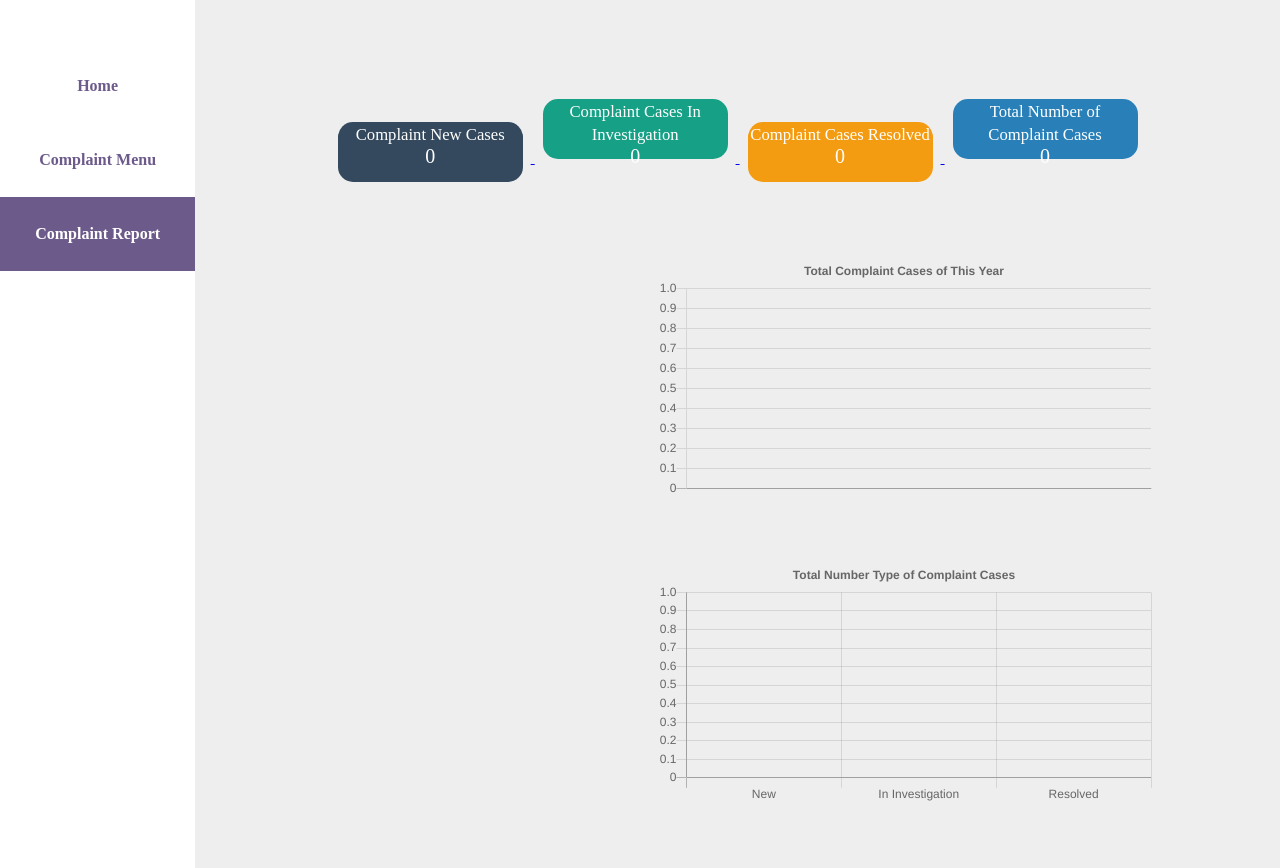
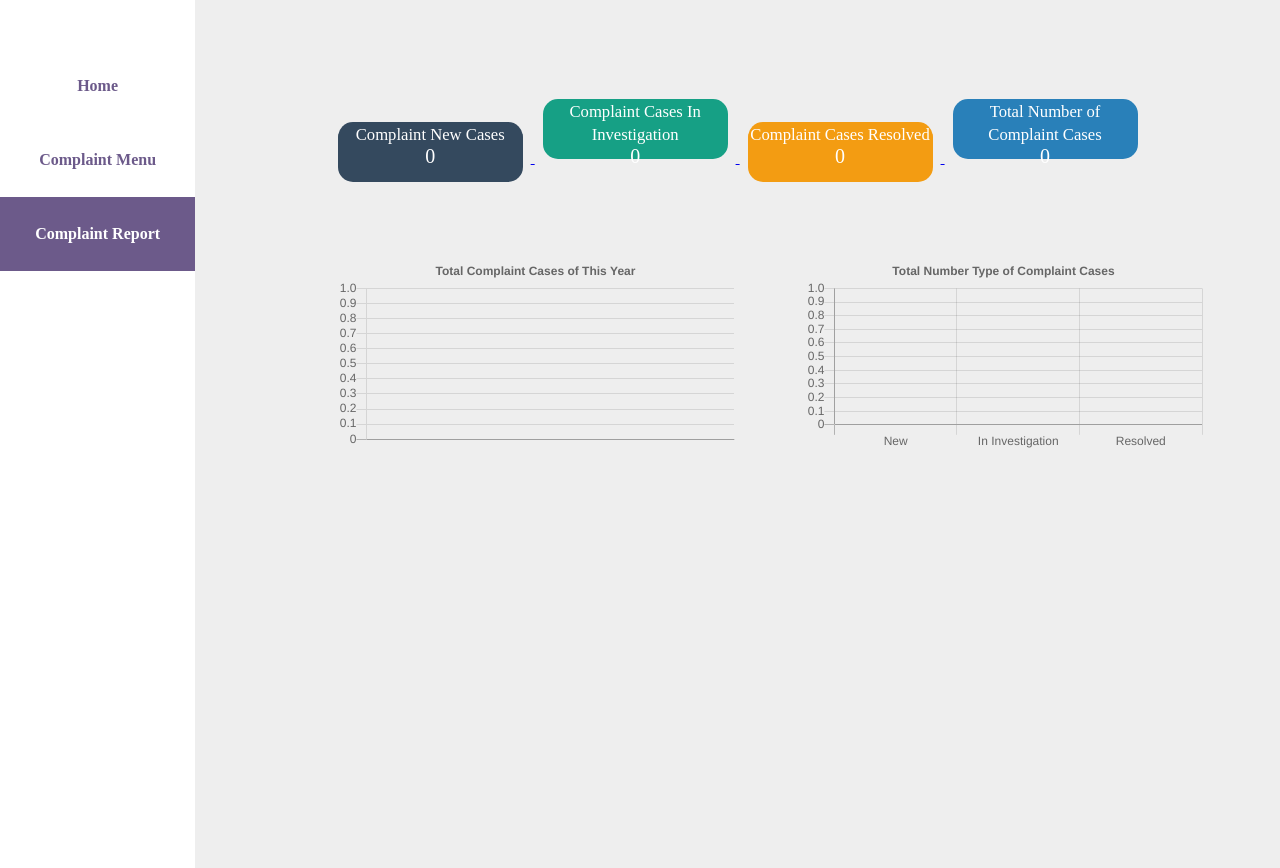
Before and after one commit to tengxing-tan/ump-food-delivery-foody, a PHP site: page /web_test/foody-complaint/admin/report.php in a window 1280 px wide. Shown: the part 121-989 px from the top of the page. Run offline with PHP 8.4, Linux system fonts and the light colour scheme; data that the repository does not hold is empty; some libraries are stand-ins or nearby versions.

Commit message:
adjust css

```diff
--- a/complaint/css/report.css
+++ b/complaint/css/report.css
@@ -37,10 +37,15 @@ body{
 }
 
 
+.diagramCard{
+    display:flex;
+    align-items: center;
+    justify-content: center;
+}
+
 .diagram{
-    margin-left:30vw;
-    margin-right:20px;
-
+    width:50vw;
+    margin-left: 5vw;
 }
 
 /*
--- a/complaint/foody-complaint/admin/report.php
+++ b/complaint/foody-complaint/admin/report.php
@@ -127,7 +127,7 @@ include("../connecttest.php");
 
         </a>
         <div class="diagramCard">
-            <div class="diagram"> <canvas id="myChart" style="max-width:500px;"></canvas> </div> <br><br><br>
+            <div class="diagram"> <canvas id="myChart" style="max-width:500px;"></canvas> </div>
             <div class="diagram"> <canvas id="myChart2" style="max-width:500px;"></canvas> </div>
         </div>
 
```
